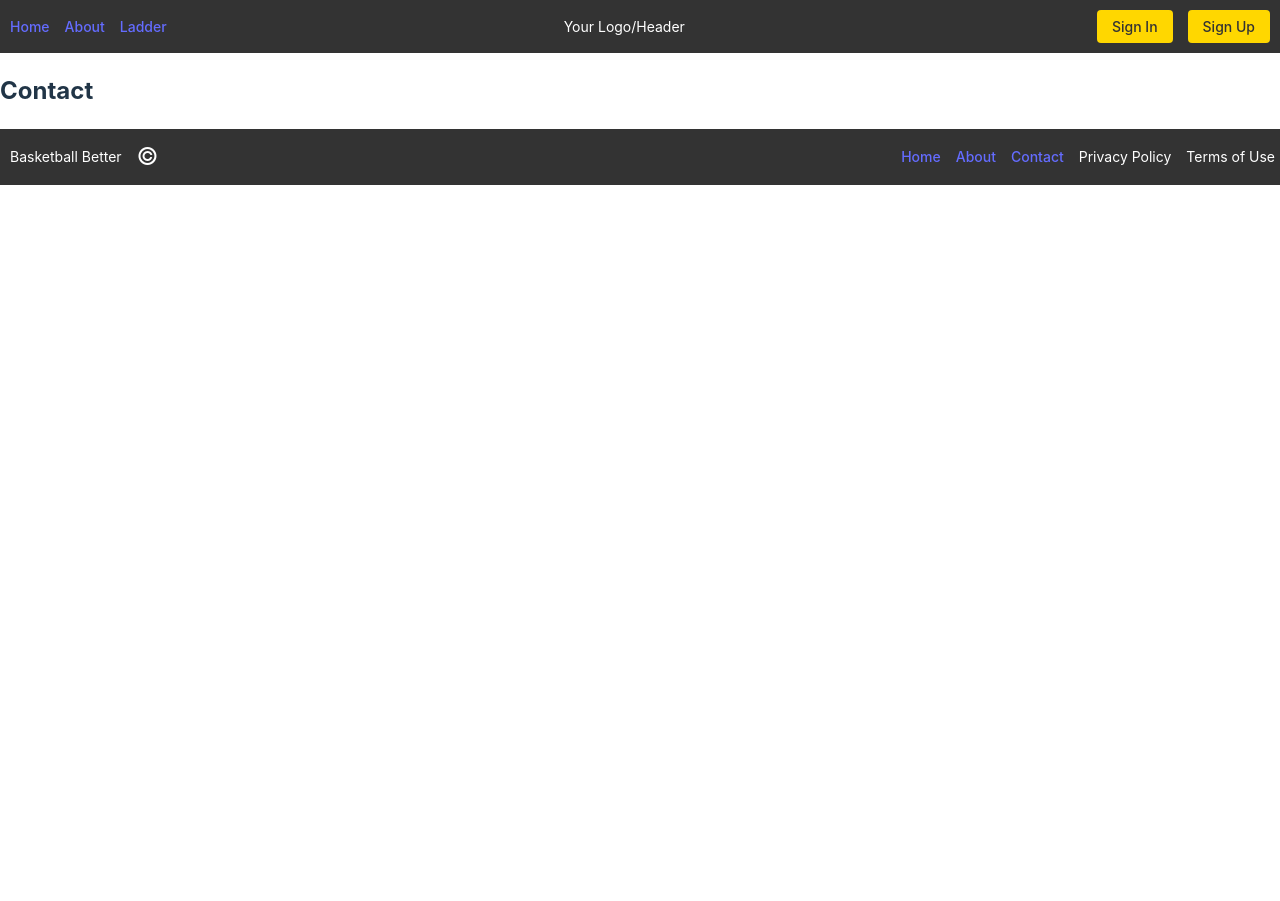
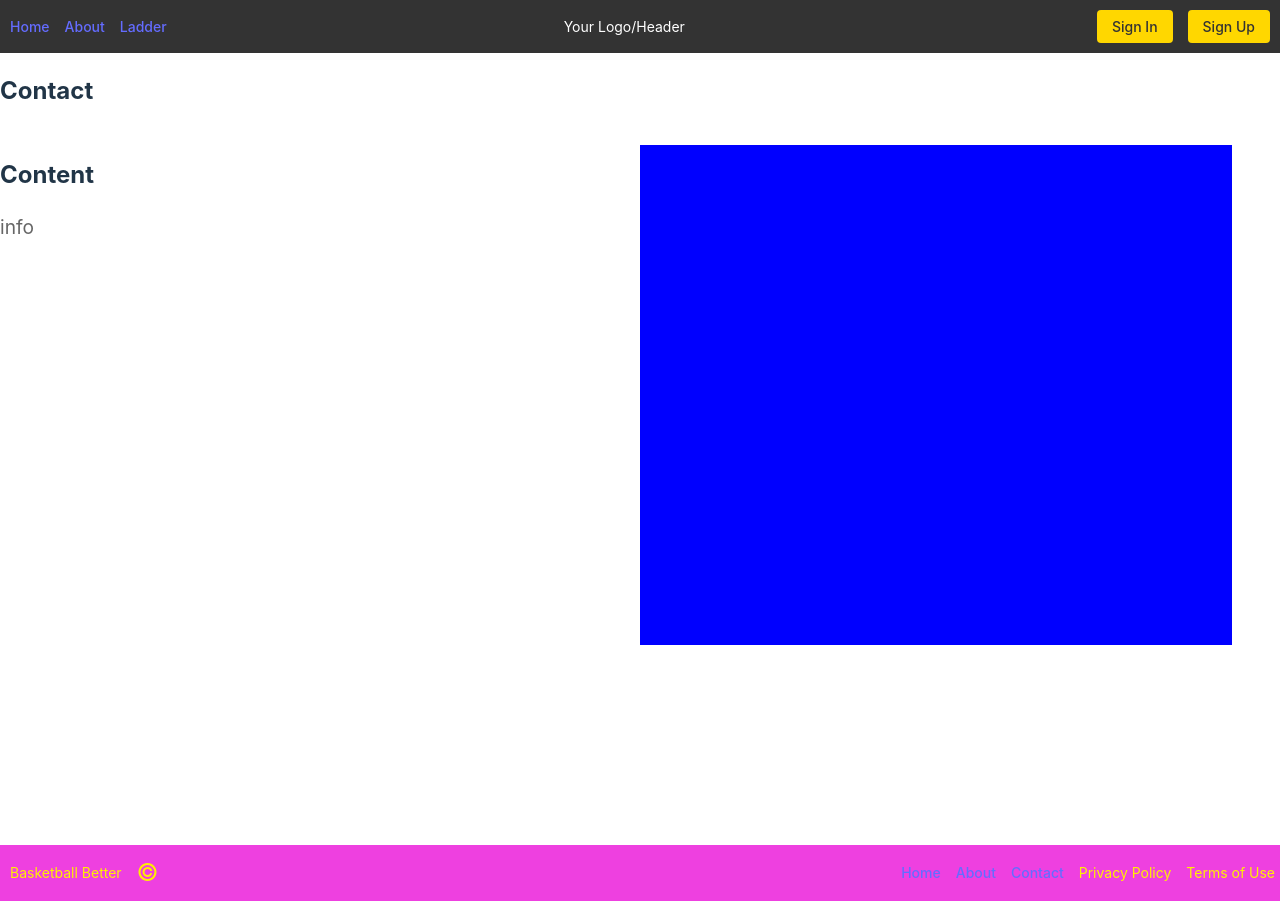
Before and after one commit to hd-marshall/Basketball-Better, a React (Vite) app: page /contact in a window 1280 px wide. Before the commit the page ends 800 px from the top, so only its background shows below. Built offline with nearby package versions, Linux system fonts and the light colour scheme.

Commit message:
content function with img

```diff
--- a/src/App.tsx
+++ b/src/App.tsx
@@ -1,6 +1,5 @@
 import { BrowserRouter as Router, Route, Routes} from 'react-router-dom';
 import './styles/App.css';
-import Hero from './components/Hero';
 import Header from './components/Header';
 import Footer from './components/Footer';
 import Home from './pages/Home';
--- /dev/null
+++ b/src/components/Content.tsx
@@ -0,0 +1,18 @@
+import { Link } from 'react-router-dom';
+import '../styles/Content.css';  // Import a CSS file for styling (create this file)
+
+const Content: React.FC = () => {
+    return (
+        <section className="content-wrapper">
+            <div className="content-info">
+                <h2>Content</h2>
+                <p>info</p>
+            </div>
+            <div className='content-img'>
+
+            </div>
+        </section>
+    );
+};
+
+export default Content;
--- a/src/pages/Contact.tsx
+++ b/src/pages/Contact.tsx
@@ -1,8 +1,10 @@
+import Content from "../components/Content";
+
 const Contact: React.FC = () => {
     return (
       <div>
         <h2>Contact</h2>
-        {/* Add your home page content here */}
+        <Content />
       </div>
     );
 };
--- /dev/null
+++ b/src/styles/Content.css
@@ -0,0 +1,19 @@
+.content-wrapper {
+    width: 100%;
+    display: flex;
+    margin: 1em 0 1em 0;
+    height: 700px;
+}
+
+.content-info {
+    width: 50%;
+    margin: 0.5em 0 0.5em 0;
+    height: 500px;
+}
+
+.content-img {
+    width: 50%;
+    background-color: blue;
+    height: 500px;
+    margin: 1em 3em 1em 3em;
+}
--- a/src/styles/Footer.css
+++ b/src/styles/Footer.css
@@ -8,8 +8,8 @@ footer {
     justify-content: space-between;
     align-items: center;
     padding: 10px;
-    background-color: #333;  /* Dark background color */
-    color: #fff;  /* Light text color */
+    background-color: #ee40e0;  /* Dark background color */
+    color: #fff000;  /* Light text color */
     width: 100%;
 }
 
```
Also changed, not shown: src/main.tsx (line endings or trailing spaces).
